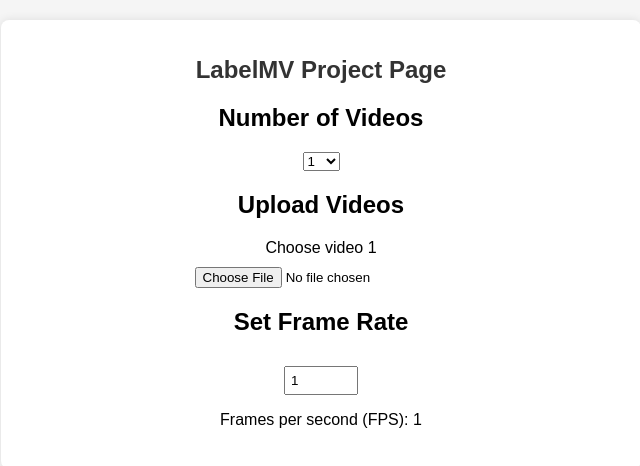
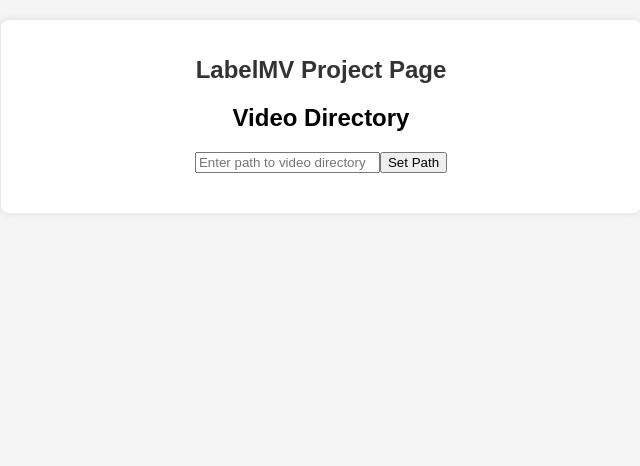
Before and after one commit to BaamPark/WebLabelMV, a React (Create React App) app in the folder labelmv-frontend/: page / in a window 1280 px wide. Shown: the top 466 px of the page, without its empty margins (319-959 px from the left). Built offline with nearby package versions, Linux system fonts and the light colour scheme.

Commit message:
update frontend

```diff
--- a/labelmv-frontend/src/ProjectPage.js
+++ b/labelmv-frontend/src/ProjectPage.js
@@ -2,23 +2,42 @@ import "./ProjectPage.css";
 import React, { useState } from 'react';
 
 const ProjectPage = () => {
+  const [videoDirectory, setVideoDirectory] = useState('');
+  const [availableVideos, setAvailableVideos] = useState([]);
   const [numVideos, setNumVideos] = useState(1);
-  const [videoFiles, setVideoFiles] = useState(Array(numVideos).fill(null));
+  const [selectedVideos, setSelectedVideos] = useState(Array(numVideos).fill(null));
   const [frameRate, setFrameRate] = useState(1);
 
+  // Step 1: Set video directory and fetch videos
+  const handleSetPathClick = () => {
+    fetch(`http://localhost:56250/videos?directory=${encodeURIComponent(videoDirectory)}`)
+      .then(response => response.json())
+      .then(data => {
+        if (data.error) {
+          console.error('Error fetching videos:', data.error);
+        } else {
+          setAvailableVideos(data);
+        }
+      })
+      .catch(error => console.error('Error fetching videos:', error));
+  };
+
+  // Step 2: Set number of videos
   const handleNumVideosChange = (e) => {
     const count = parseInt(e.target.value);
     setNumVideos(count);
-    // Initialize video files array with null values
-    setVideoFiles(Array(count).fill(null));
+    // Initialize selected videos array with null values
+    setSelectedVideos(Array(count).fill(null));
   };
 
+  // Step 3: Select a video
   const handleVideoChange = (index, e) => {
-    const newFiles = [...videoFiles];
-    newFiles[index] = e.target.files[0];
-    setVideoFiles(newFiles);
+    const newSelection = [...selectedVideos];
+    newSelection[index] = e.target.value;
+    setSelectedVideos(newSelection);
   };
 
+  // Step 4: Set frame rate
   const handleFrameRateChange = (e) => {
     setFrameRate(parseInt(e.target.value));
   };
@@ -27,6 +46,20 @@ const ProjectPage = () => {
     <div className="project-page">
       <h1>LabelMV Project Page</h1>
 
+      {/* Step 1: Video Directory */}
+      <section>
+        <h2>Video Directory</h2>
+        <input
+          type="text"
+          value={videoDirectory}
+          onChange={(e) => setVideoDirectory(e.target.value)}
+          placeholder="Enter path to video directory"
+        />
+        <button onClick={handleSetPathClick}>Set Path</button>
+      </section>
+
+      {/* Step 2: Number of Videos (shown after setting path) */}
+      {availableVideos.length > 0 && (
         <section>
           <h2>Number of Videos</h2>
           <select value={numVideos} onChange={handleNumVideosChange}>
@@ -35,22 +68,32 @@ const ProjectPage = () => {
             ))}
           </select>
         </section>
+      )}
 
+      {/* Step 3: Select Videos (shown after setting number of videos) */}
+      {numVideos > 0 && availableVideos.length > 0 && (
         <section>
-        <h2>Upload Videos</h2>
+          <h2>Select Videos</h2>
           {Array.from({ length: numVideos }, (_, i) => (
             <div key={i}>
-            <label htmlFor={`video-${i}`}>Choose video {i + 1}</label>
-            <input
+              <label htmlFor={`video-${i}`}>Video {i + 1}</label>
+              <select
                 id={`video-${i}`}
-              type="file"
-              accept="video/*"
+                value={selectedVideos[i] || ''}
                 onChange={(e) => handleVideoChange(i, e)}
-            />
+              >
+                <option value="">Select a video</option>
+                {availableVideos.map((video, index) => (
+                  <option key={index} value={video}>{video}</option>
+                ))}
+              </select>
             </div>
           ))}
         </section>
+      )}
 
+      {/* Step 4: Set Frame Rate (shown after selecting videos) */}
+      {selectedVideos.length > 0 && selectedVideos.some(video => video !== null) && (
         <section>
           <h2>Set Frame Rate</h2>
           <input
@@ -61,6 +104,7 @@ const ProjectPage = () => {
           />
           <p>Frames per second (FPS): {frameRate}</p>
         </section>
+      )}
 
     </div>
   );
```
Lines whose indentation alone changed are shown as unchanged.
